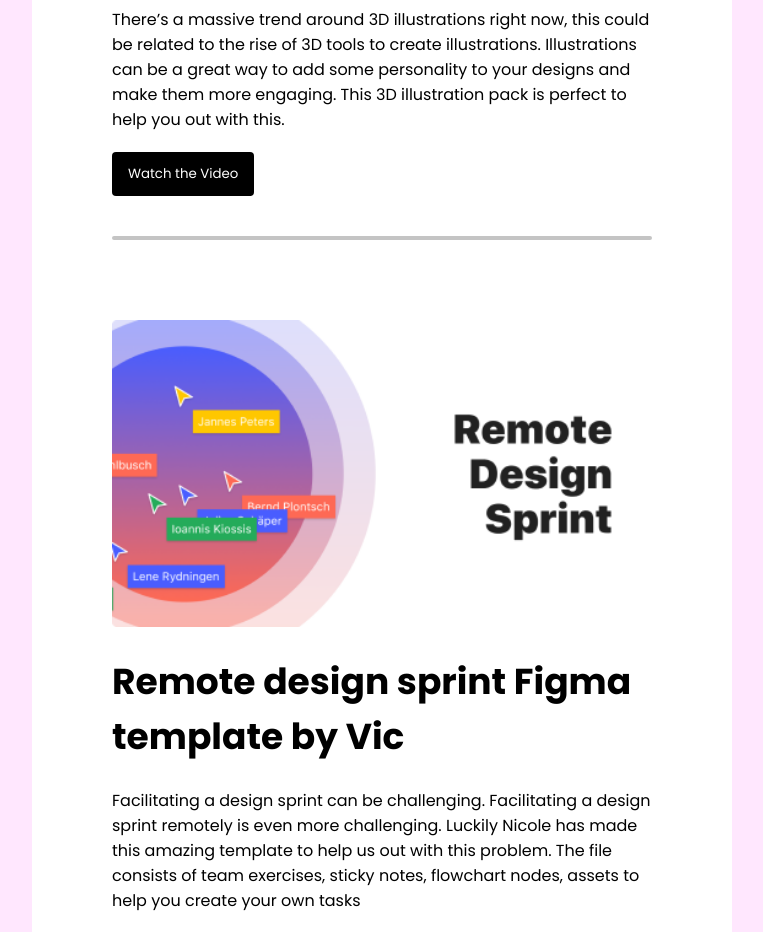
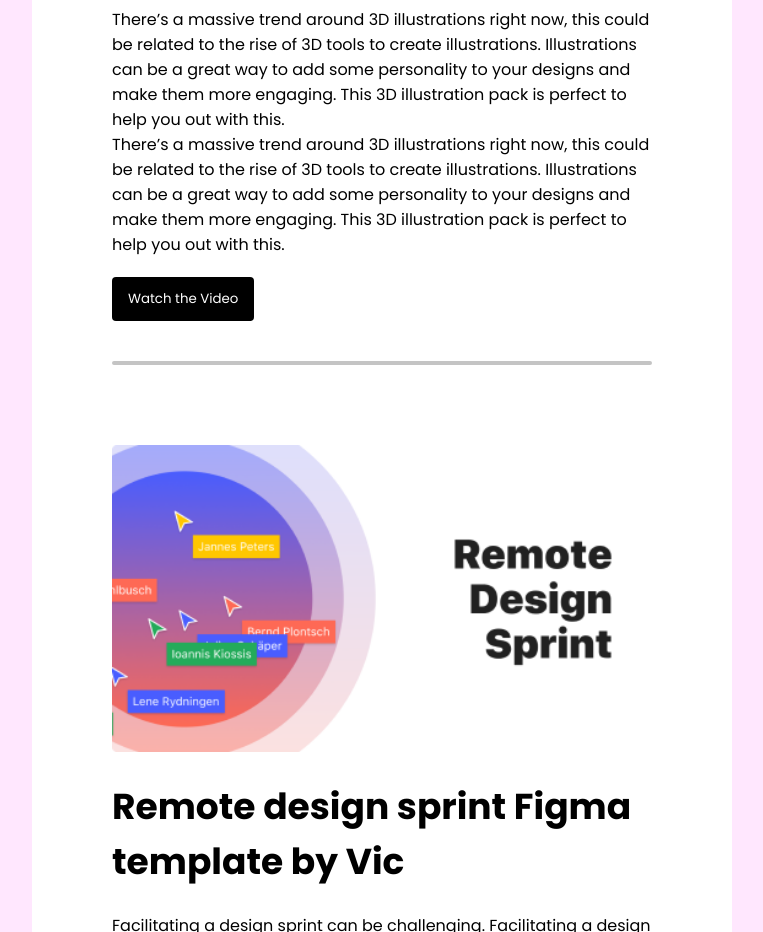
Before and after one commit to muhammad-hassan240/email-template, a plain HTML site: page index.html in a window 1280 px wide. Shown: the part 1360-2292 px from the top of the page, without its empty margins (258-1021 px from the left). Drawn offline with Linux system fonts and the light colour scheme.

Commit message:
added paragraph

```diff
--- a/index.html
+++ b/index.html
@@ -181,6 +181,8 @@
                 <h3 class="main-heading">Free 3D Illustration pack by Alzea</h3>
                 <p>There’s a massive trend around 3D illustrations right now, this could be related to the rise of 3D tools to create illustrations. Illustrations can be a great way to add some personality to your designs and make them more engaging. This
                     3D illustration pack is perfect to help you out with this. </p>
+                <p>There’s a massive trend around 3D illustrations right now, this could be related to the rise of 3D tools to create illustrations. Illustrations can be a great way to add some personality to your designs and make them more engaging. This
+                    3D illustration pack is perfect to help you out with this. </p>
                 <button class="black-btn">Watch the Video</button>
                 <hr class="border-line">
             </div>
```
